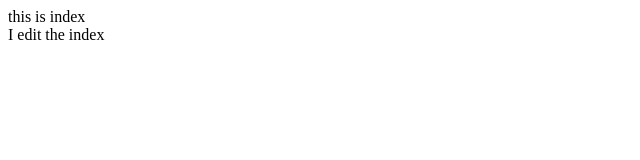
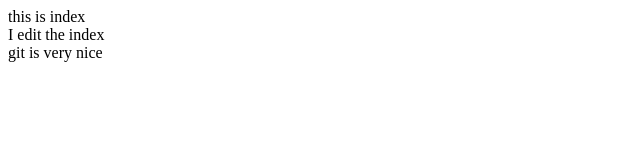
Before and after one commit to Helen-Ruyu/Applet, a plain HTML site: page index.html in a window 1280 px wide. Shown: the whole page, without its empty margins (0-640 px from the left). Drawn offline with Linux system fonts and the light colour scheme.

Commit message:
git nice

```diff
--- a/index.html
+++ b/index.html
@@ -3,5 +3,6 @@
 	<body>
 		<div>this is index</div>
 		<div>I edit the index</div>
+		<div>git is very nice</div>
 	</body>
 </html>
```
